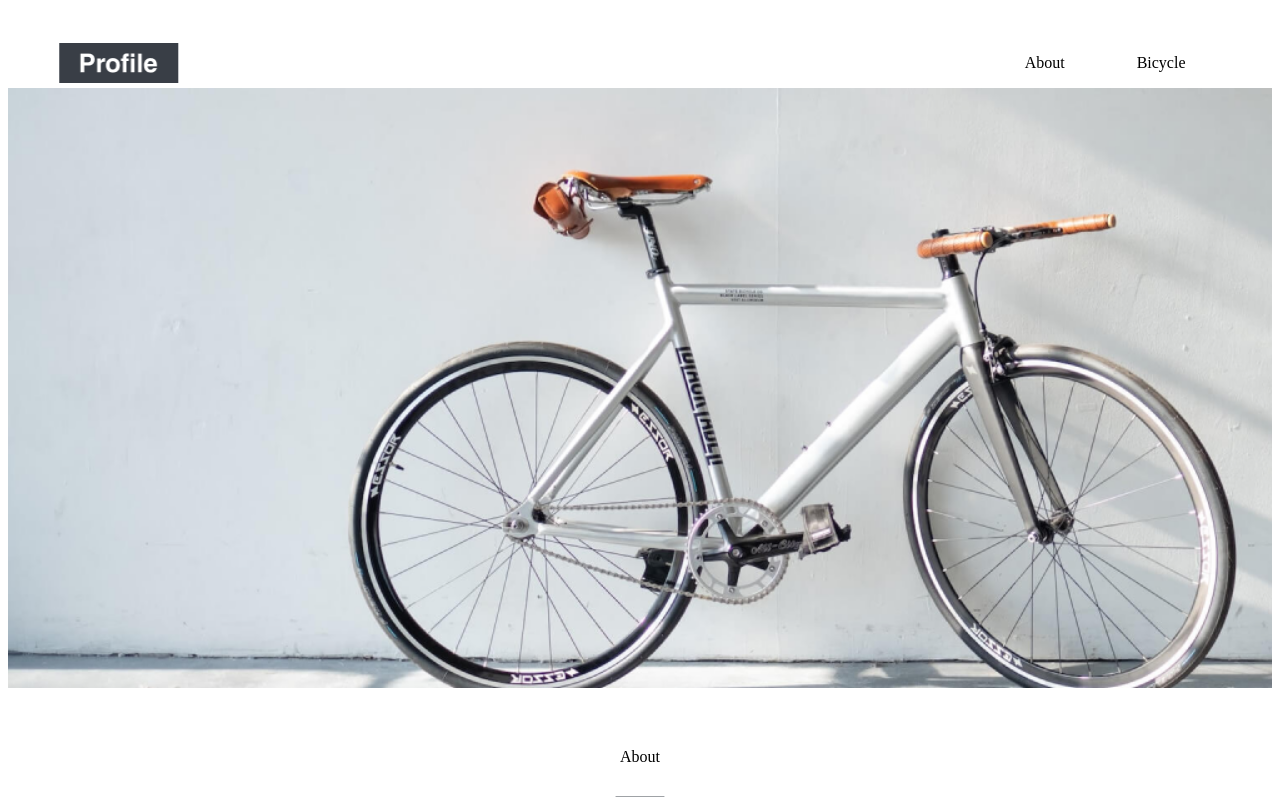
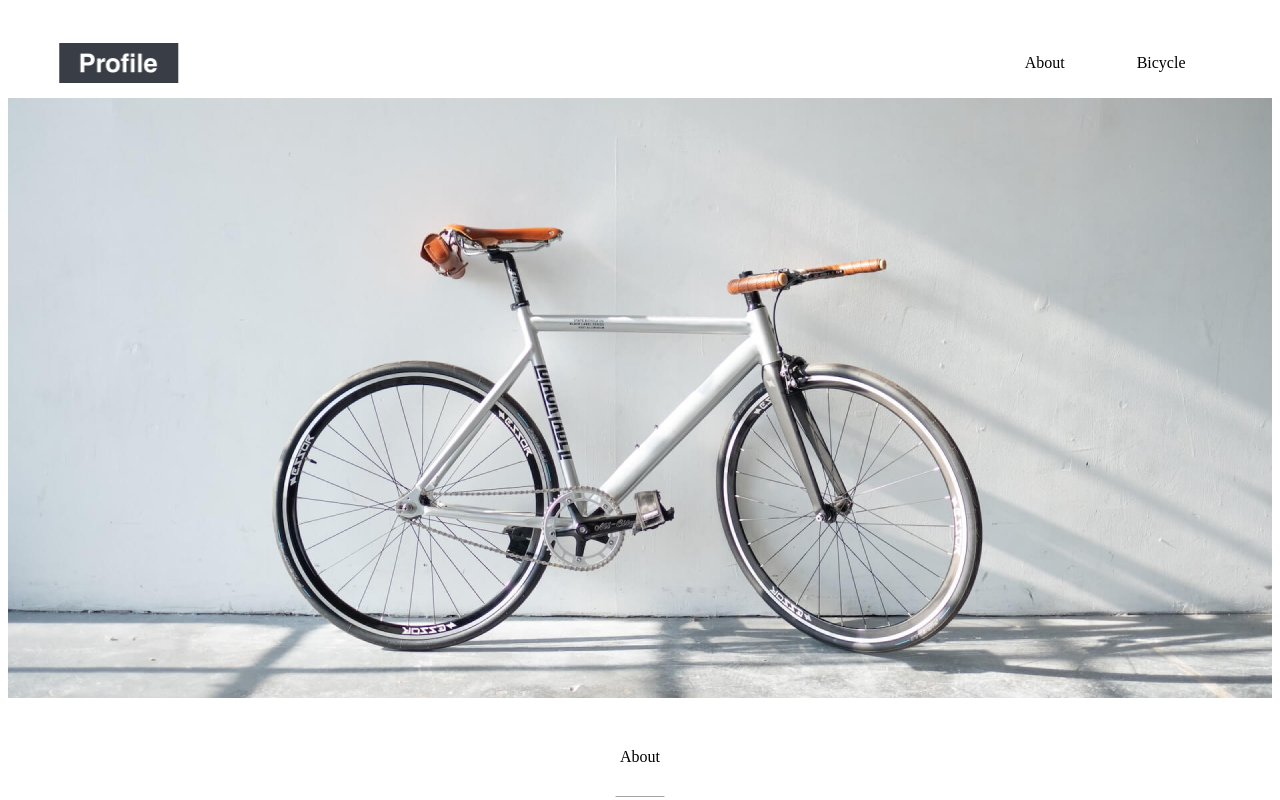
Before and after one commit to tappypuppy/profile-site-1col, a Next.js app: page / in a window 1280 px wide. Shown: the top 800 px of the page. Built offline with nearby package versions, Linux system fonts and the light colour scheme.

Commit message:
hero css 変更

```diff
--- a/src/app/page.tsx
+++ b/src/app/page.tsx
@@ -8,24 +8,26 @@ import About from "@/components/About/About";
 import Hero from "@/components/Hero/Hero";
 import Bicycle from "@/components/Bicycle/Bicycle";
 import Footer from "@/components/Footer/Footer";
-import type { Viewport } from 'next'
+import type { Viewport } from "next";
 
 export const viewport: Viewport = {
-  width: 'device-width',
+  width: "device-width",
   initialScale: 1,
   // maximumScale: 1,
   // Also supported by less commonly used
   // interactiveWidget: 'resizes-visual',
-}
+};
 
 const ProfilePC: NextPage = () => {
   return (
     <div className={styles.profilePc}>
-      <Header/>
-      <Hero/>
-      <About/>
-      <Bicycle/>
-      <Footer/>
+      <Header />
+      <main>
+        <Hero />
+        <About />
+        <Bicycle />
+      </main>
+      <Footer />
     </div>
   );
 };
--- a/src/components/Hero/index.module.css
+++ b/src/components/Hero/index.module.css
@@ -1,8 +1,8 @@
 .main_visual {
-    position: absolute;
-    top: 5rem;
-    left: 0rem;
-    width: 100rem;
+    position: relative;
+    top: 0;
+    /* left: 0; */
+    width: 100%;
     height: 37.5rem;
     object-fit: cover;
 }
```
